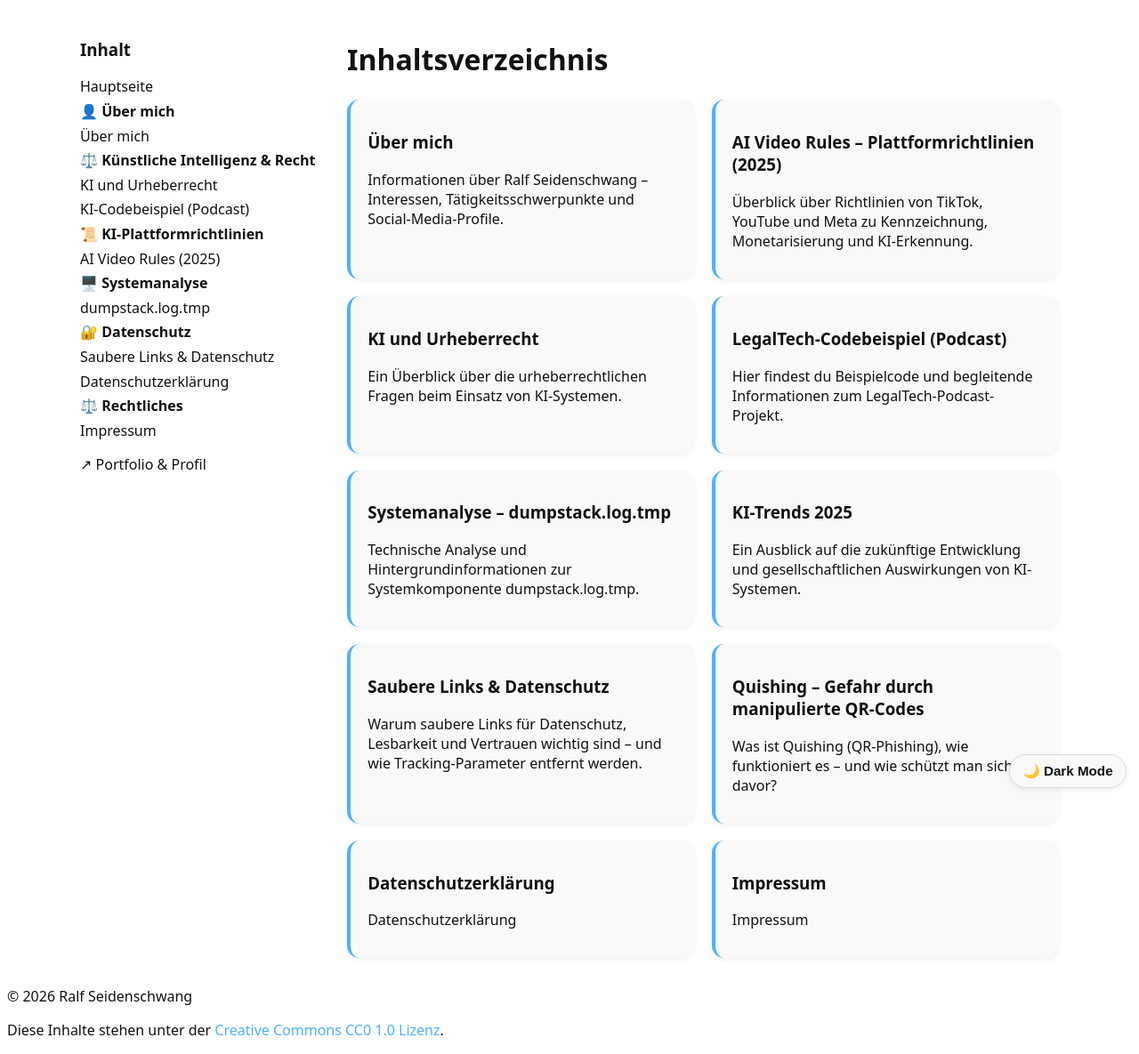
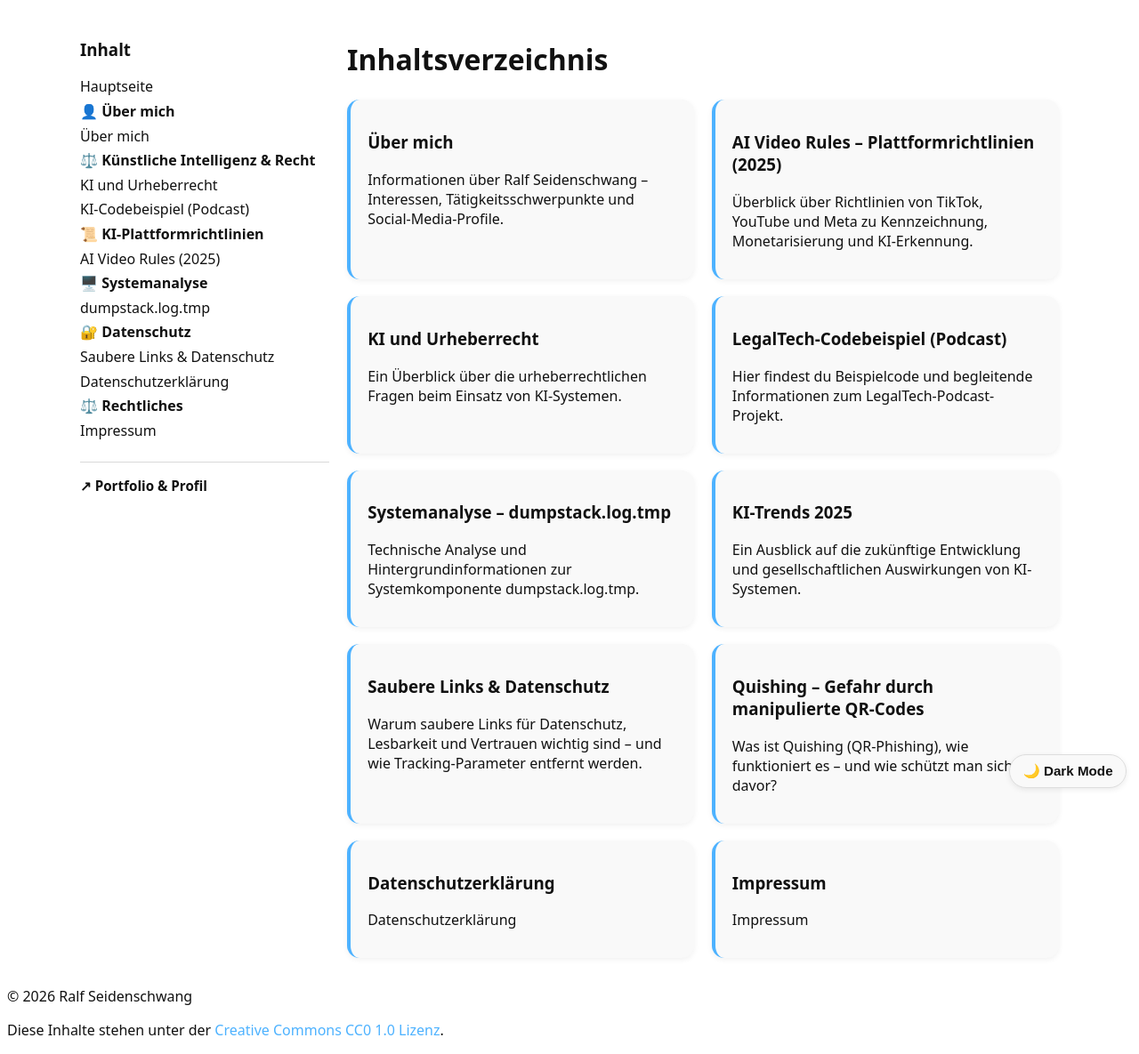
Before and after one commit to RalfSei/RalfSei.github.io, a Jekyll site: the page built from index.md, in a window 1280 px wide. Shown: the whole page at 89% size. Built offline with Jekyll 4.4.1, drawn with Linux system fonts in a browser that asks for light colours.

Commit message:
Add styles for external sidebar links
Add styles for external sidebar links to separate them visually from internal navigation.

```diff
--- a/assets/css/style.cleaned.css
+++ b/assets/css/style.cleaned.css
@@ -136,3 +136,23 @@ html, body, .sidebar, .content, .page-nav, .card, .theme-toggle, .section-head,
   .sidebar { order: 2; }
   .content { order: 1; }
 }
+/* Ans Ende von assets/css/style.cleaned.css anhängen.
+   Setzt den externen Portfolio-Link optisch von der internen Navigation ab. */
+
+.sidebar-external {
+  margin-top: 1.5rem;
+  padding-top: 1rem;
+  border-top: 1px solid currentColor;
+  border-top-color: rgba(128, 128, 128, 0.3);
+  font-size: 0.95rem;
+}
+
+.sidebar-external a {
+  font-weight: 600;
+  text-decoration: none;
+}
+
+.sidebar-external a:hover,
+.sidebar-external a:focus-visible {
+  text-decoration: underline;
+}
```
